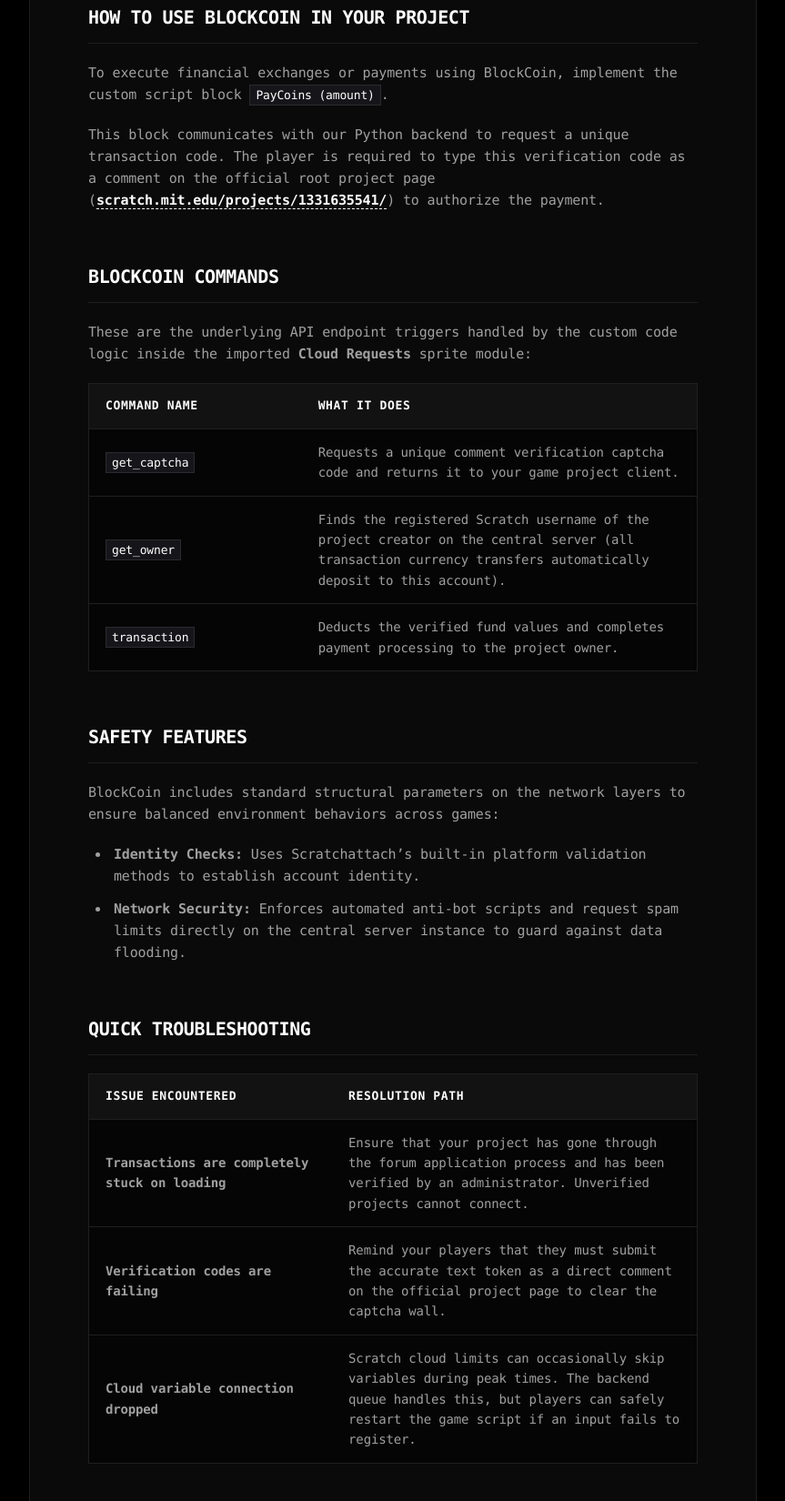
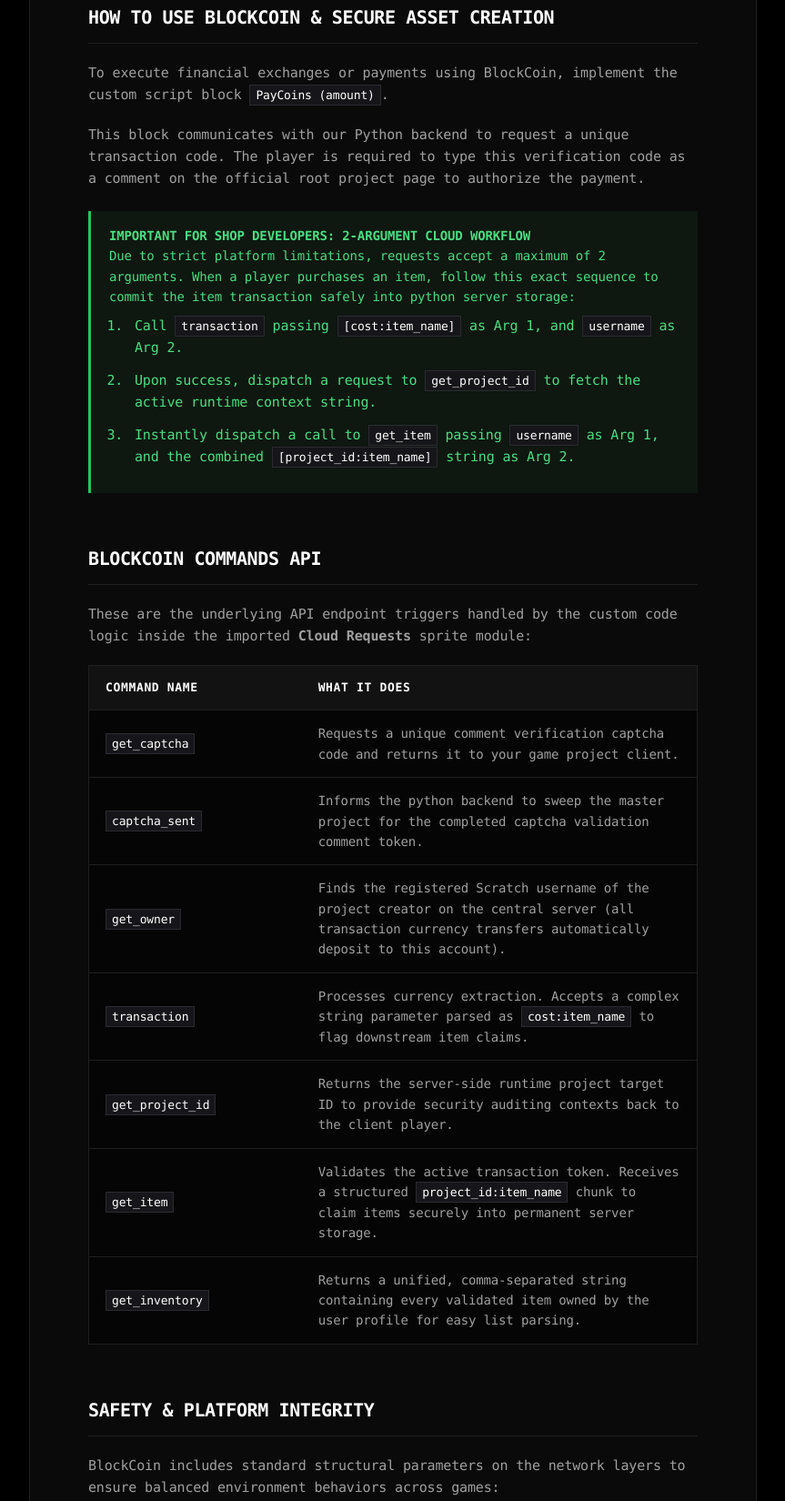
Before and after one commit to AScodes12/BlockCoin, a plain HTML site: page index.html in a window 1280 px wide. Shown: the part 1116-2766 px from the top of the page at 91% size, without its empty margins (208-1071 px from the left). Drawn offline with Linux system fonts and the light colour scheme.

Commit message:
Updated docs

```diff
--- a/index.html
+++ b/index.html
@@ -12,7 +12,6 @@
         }
 
         body {
-            /* Angular, crisp font stack using system-ui mono elements or clean sans fonts */
             font-family: ui-monospace, SFMono-Regular, Menlo, Monaco, Consolas, "Liberation Mono", monospace;
             background-color: #000000;
             color: #ffffff;
@@ -27,11 +26,10 @@
             margin: 0 auto;
             background-color: #0a0a0a;
             padding: 64px;
-            border-radius: 0px; /* Fully angular edges instead of curves */
+            border-radius: 0px;
             border: 1px solid #1f1f1f;
         }
 
-        /* Typography & Document Styles */
         header {
             margin-bottom: 48px;
         }
@@ -42,7 +40,7 @@
             margin-bottom: 16px;
             color: #ffffff;
             letter-spacing: -0.04em;
-            text-transform: uppercase; /* Makes it feel more boxy and geometric */
+            text-transform: uppercase;
         }
 
         h2 {
@@ -88,7 +86,6 @@
             border-bottom: 1px solid #a0a0a0;
         }
 
-        /* High-Contrast Angular Callout Box */
         .callout {
             background-color: #0e1710;
             border-left: 3px solid #22c55e;
@@ -99,7 +96,6 @@
             font-size: 14px;
         }
 
-        /* High-Contrast Sharp Grid/Table System */
         table {
             width: 100%;
             border-collapse: collapse;
@@ -130,7 +126,6 @@
             background-color: #050505;
         }
 
-        /* Angular Inline Variable Highlights */
         code {
             font-family: ui-monospace, SFMono-Regular, Menlo, Monaco, Consolas, monospace;
             background-color: #16161a;
@@ -143,7 +138,7 @@
 
         em {
             color: #71717a;
-            font-style: normal; /* Removes slants to maintain the completely angular block aesthetic */
+            font-style: normal;
             text-transform: uppercase;
             font-size: 12px;
             letter-spacing: 0.05em;
@@ -190,13 +185,23 @@
         </section>
 
         <section id="usage">
-            <h2>How to Use BlockCoin in Your Project</h2>
+            <h2>How to Use BlockCoin & Secure Asset Creation</h2>
             <p>To execute financial exchanges or payments using BlockCoin, implement the custom script block <code>PayCoins (amount)</code>.</p>
-            <p>This block communicates with our Python backend to request a unique transaction code. The player is required to type this verification code as a comment on the official root project page (<a href="https://scratch.mit.edu/projects/1331635541/" target="_blank">scratch.mit.edu/projects/1331635541/</a>) to authorize the payment.</p>
+            <p>This block communicates with our Python backend to request a unique transaction code. The player is required to type this verification code as a comment on the official root project page to authorize the payment.</p>
+
+            <div class="callout">
+                <strong>IMPORTANT FOR SHOP DEVELOPERS: 2-ARGUMENT CLOUD WORKFLOW</strong><br>
+                Due to strict platform limitations, requests accept a maximum of 2 arguments. When a player purchases an item, follow this exact sequence to commit the item transaction safely into python server storage:
+                <ol style="margin-top: 8px; margin-bottom: 0; color: #4ade80;">
+                    <li>Call <code>transaction</code> passing <code>[cost:item_name]</code> as Arg 1, and <code>username</code> as Arg 2.</li>
+                    <li>Upon success, dispatch a request to <code>get_project_id</code> to fetch the active runtime context string.</li>
+                    <li>Instantly dispatch a call to <code>get_item</code> passing <code>username</code> as Arg 1, and the combined <code>[project_id:item_name]</code> string as Arg 2.</li>
+                </ol>
+            </div>
         </section>
 
         <section id="scratch-commands">
-            <h2>BlockCoin Commands</h2>
+            <h2>BlockCoin Commands API</h2>
             <p>These are the underlying API endpoint triggers handled by the custom code logic inside the imported <strong>Cloud Requests</strong> sprite module:</p>
             <table>
                 <thead>
@@ -211,22 +216,39 @@
                         <td>Requests a unique comment verification captcha code and returns it to your game project client.</td>
                     </tr>
                     <tr>
+                        <td><code>captcha_sent</code></td>
+                        <td>Informs the python backend to sweep the master project for the completed captcha validation comment token.</td>
+                    </tr>
+                    <tr>
                         <td><code>get_owner</code></td>
                         <td>Finds the registered Scratch username of the project creator on the central server (all transaction currency transfers automatically deposit to this account).</td>
                     </tr>
                     <tr>
                         <td><code>transaction</code></td>
-                        <td>Deducts the verified fund values and completes payment processing to the project owner.</td>
+                        <td>Processes currency extraction. Accepts a complex string parameter parsed as <code>cost:item_name</code> to flag downstream item claims.</td>
+                    </tr>
+                    <tr>
+                        <td><code>get_project_id</code></td>
+                        <td>Returns the server-side runtime project target ID to provide security auditing contexts back to the client player.</td>
+                    </tr>
+                    <tr>
+                        <td><code>get_item</code></td>
+                        <td>Validates the active transaction token. Receives a structured <code>project_id:item_name</code> chunk to claim items securely into permanent server storage.</td>
+                    </tr>
+                    <tr>
+                        <td><code>get_inventory</code></td>
+                        <td>Returns a unified, comma-separated string containing every validated item owned by the user profile for easy list parsing.</td>
                     </tr>
                 </tbody>
             </table>
         </section>
 
         <section id="safety">
-            <h2>Safety Features</h2>
+            <h2>Safety & Platform Integrity</h2>
             <p>BlockCoin includes standard structural parameters on the network layers to ensure balanced environment behaviors across games:</p>
             <ul>
                 <li><strong>Identity Checks:</strong> Uses Scratchattach’s built-in platform validation methods to establish account identity.</li>
+                <li><strong>Anti-Replay Ledger Tracking:</strong> Clears transaction receipts immediately following a <code>get_item</code> claim sequence so assets cannot be duplicated or intercepted.</li>
                 <li><strong>Network Security:</strong> Enforces automated anti-bot scripts and request spam limits directly on the central server instance to guard against data flooding.</li>
             </ul>
         </section>
@@ -250,6 +272,10 @@
                         <td>Remind your players that they must submit the accurate text token as a direct comment on the official project page to clear the captcha wall.</td>
                     </tr>
                     <tr>
+                        <td><strong>Items are failing to save to python database</strong></td>
+                        <td>Ensure your client code executes <code>get_item</code> within 60 seconds of a transaction before the verification token securely expires in server memory.</td>
+                    </tr>
+                    <tr>
                         <td><strong>Cloud variable connection dropped</strong></td>
                         <td>Scratch cloud limits can occasionally skip variables during peak times. The backend queue handles this, but players can safely restart the game script if an input fails to register.</td>
                     </tr>
```
